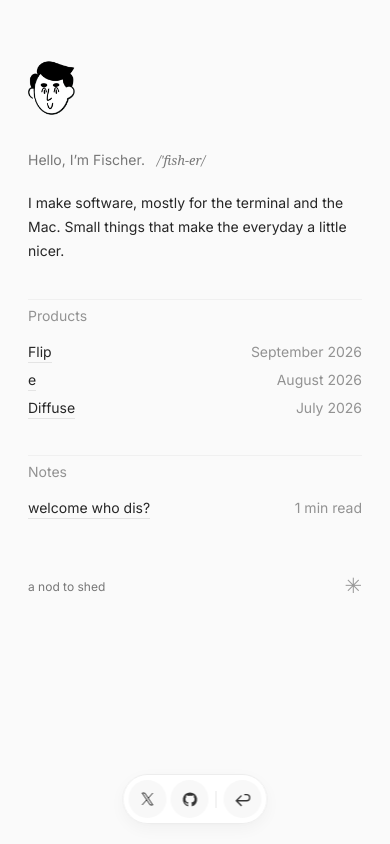
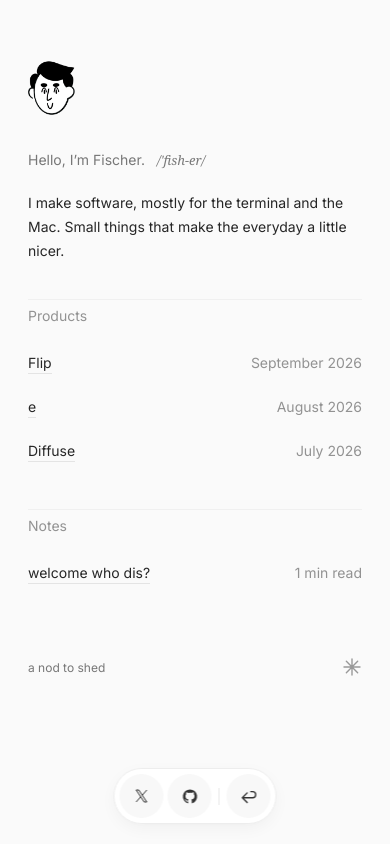
Before and after one commit to fschrhunt/www, a Next.js app: page / in a window 390 px wide. Built offline with nearby package versions, Linux system fonts and the light colour scheme.

Commit message:
Fix mobile tap targets, portrait hover, and contact viewport

```diff
--- a/src/app/contact/page.tsx
+++ b/src/app/contact/page.tsx
@@ -3,6 +3,7 @@ import Image from "next/image";
 import Link from "next/link";
 import { ReturnArrow } from "@/components/social-hub";
 import { ContactConversation } from "@/components/contact-conversation";
+import { ContactViewport } from "@/components/contact-viewport";
 
 export const metadata: Metadata = { title: "Get in touch · Fischer Hunt" };
 
@@ -10,13 +11,13 @@ export const metadata: Metadata = { title: "Get in touch · Fischer Hunt" };
 export default function Contact() {
   return <>
     <a className="skip-link" href="#conversation">Skip to conversation</a>
-    <main className="conversation-page" id="conversation">
+    <ContactViewport>
       <h1 className="sr-only">Get in touch with Fischer</h1>
       <header className="conversation-header">
         <Link className="portrait contact-portrait" href="/" aria-label="Fischer’s home page"><Image src="/portrait.png" alt="An illustrated portrait of Fischer" width={160} height={160} sizes="160px" preload /></Link>
         <Link className="back-to-index" href="/"><ReturnArrow /><span>back</span></Link>
       </header>
       <ContactConversation />
-    </main>
+    </ContactViewport>
   </>;
 }
--- a/src/app/globals.css
+++ b/src/app/globals.css
@@ -11,7 +11,7 @@
   -webkit-font-smoothing: antialiased;
 }
 * { box-sizing: border-box; }
-html { scroll-behavior: smooth; scroll-padding-top: 48px; }
+html { -webkit-text-size-adjust: 100%; text-size-adjust: 100%; scroll-behavior: smooth; scroll-padding-top: 48px; }
 body { margin: 0; background: var(--paper); color: var(--ink); line-height: 1.65; }
 h1, h2, h3, p { margin: 0; font-size: inherit; font-weight: 400; }
 ul { list-style: none; padding: 0; margin: 0; }
@@ -26,16 +26,16 @@ button { font: inherit; }
 .link-label::before, .link-label::after { content: ""; position: absolute; bottom: 0; left: 0; right: 0; height: 1px; pointer-events: none; }
 .link-label::before { background: var(--link-rule); }
 .link-label::after { background: var(--ink); transform: scaleX(0); transform-origin: left; transition: transform 380ms cubic-bezier(.22,1,.36,1); }
-.text-link:hover .link-label::after, .text-link:focus-visible .link-label::after { transform: scaleX(1); }
+.text-link:focus-visible .link-label::after { transform: scaleX(1); }
 .link-label [data-scrambling] { color: transparent; }
 .link-scramble { position: absolute; top: 0; left: 0; width: max-content; pointer-events: none; white-space: pre; transform-origin: left center; }
 .text-link::after { content: ""; position: absolute; display: block; width: 11px; height: 11px; top: 4px; left: calc(100% + 5px); background: var(--ink); mask: url(/link-arrow.svg) center / contain no-repeat; opacity: 0; transform: translate(-3px,3px); transform-origin: center; pointer-events: none; transition: opacity 240ms, transform 420ms cubic-bezier(.22,1,.36,1); }
-.text-link:hover::after, .text-link:focus-visible::after { opacity: .8; transform: translate(0); }
+.text-link:focus-visible::after { opacity: .8; transform: translate(0); }
 .skip-link { position: fixed; top: 12px; left: 12px; z-index: 20; background: white; padding: 8px 14px; transform: translateY(-160%); }
 .skip-link:focus { transform: none; }
-.portrait { position: relative; width: 48px; height: 58px; transform-origin: 50% 80%; transition: transform 350ms cubic-bezier(.2,.8,.2,1); }
-.portrait img { position: absolute; width: 84px; height: 84px; max-width: none; left: -19px; top: -14px; }
-.portrait:hover, .portrait:focus-visible { transform: rotate(-9deg) translateY(-2px); }
+.portrait { display: block; position: relative; width: 48px; height: 58px; }
+.portrait img { pointer-events: none; transform-origin: 50% 70%; transition: transform 350ms cubic-bezier(.2,.8,.2,1); position: absolute; width: 84px; height: 84px; max-width: none; left: -19px; top: -14px; }
+.portrait:focus-visible img { transform: rotate(-9deg) translateY(-2px); }
 
 /* A personal letter with one consistent reading edge. */
 .letter { max-width: 540px; margin: 0 auto; padding: 96px 0 140px; }
@@ -44,11 +44,10 @@ button { font: inherit; }
 .letter-note h1 { font-size: 15px; line-height: 25px; }
 .letter-note > p:not(:first-child) { color: #484848; line-height: 23px; }
 .letter-footer { display: flex; align-items: center; justify-content: space-between; margin-top: 74px; font-size: 12px; color: var(--muted); }
-.tiny-mark { font-size: 21px; color: #999; transition: transform 450ms; }
-.tiny-mark:hover { transform: rotate(90deg); }
+.tiny-mark { display: block; flex-shrink: 0; color: #999; transition: transform 450ms; }
 
 @media (max-width: 640px) {
-  .letter { width: auto; margin: 0 28px; padding-top: 60px; padding-bottom: 72px; }
+  .letter { width: auto; margin: 0 28px; padding-top: 60px; padding-bottom: calc(120px + env(safe-area-inset-bottom)); }
   .letter-note { gap: 20px; }
   .letter-note h1 { font-size: 14px; line-height: 24px; }
   .desktop-break { display: none; }
@@ -57,18 +56,18 @@ button { font: inherit; }
 @media (prefers-reduced-motion: reduce) {
   html { scroll-behavior: auto; }
   *, *::before, *::after { animation: none !important; transition: none !important; }
-  .portrait:hover, .portrait:focus-visible, .tiny-mark:hover { transform: none; }
+  .portrait:hover img, .portrait:focus-visible img, .tiny-mark:hover { transform: none; }
 }
 
 /* A small floating hub keeps social and contact links out of the letter. */
 .social-hub { position: fixed; z-index: 10; bottom: max(20px, env(safe-area-inset-bottom)); left: 50%; transform: translateX(-50%); display: flex; align-items: center; gap: 4px; padding: 5px; border: 1px solid #ededed; border-radius: 30px; background: #ffffffed; backdrop-filter: blur(12px); box-shadow: 0 2px 4px #00000004, 0 5px 16px #0000000a; }
-.social-hub > a { position: relative; display: flex; align-items: center; justify-content: center; width: 38px; height: 38px; border-radius: 50%; background: #f8f8f8; color: #333; transition: background 180ms; }
+.social-hub > a { position: relative; display: flex; align-items: center; justify-content: center; width: 44px; height: 44px; border-radius: 50%; background: #f8f8f8; color: #333; transition: background 180ms; }
 .social-hub > a:hover, .social-hub > a:focus-visible { background: #efefef; }
 .social-hub > a[aria-current] { background: #eaeaea; }
 .hub-divider { width: 1px; height: 17px; background: #e8e8e8; margin: 0 3px; }
 .hub-tooltip { position: absolute; bottom: calc(100% + 15px); left: 50%; transform: translate(-50%, 3px); padding: 4px 8px; border-radius: 5px; background: #303030; color: #fff; white-space: nowrap; font-size: 11px; line-height: 18px; opacity: 0; visibility: hidden; pointer-events: none; transition: opacity 160ms, transform 160ms, visibility 160ms; }
-.social-hub > a:hover .hub-tooltip, .social-hub > a:focus-visible .hub-tooltip { opacity: 1; visibility: visible; transform: translate(-50%, 0); }
-.back-to-index { display: inline-flex; align-items: center; gap: 9px; color: var(--muted); font-size: 13px; }
+.social-hub > a:focus-visible .hub-tooltip { opacity: 1; visibility: visible; transform: translate(-50%, 0); }
+.back-to-index { min-width: 44px; min-height: 44px; display: inline-flex; align-items: center; gap: 9px; color: var(--muted); font-size: 13px; }
 .back-to-index:hover { color: var(--ink); }
 @media (pointer: coarse) {
   .social-hub > a { width: 44px; height: 44px; }
@@ -76,9 +75,9 @@ button { font: inherit; }
 
 /* A bounded conversation keeps the composer visible while longer notes scroll above it. */
 .sr-only { position: absolute; width: 1px; height: 1px; padding: 0; margin: -1px; overflow: hidden; clip-path: inset(50%); white-space: nowrap; border: 0; }
-.conversation-page { width: min(440px, calc(100% - 48px)); height: 100dvh; max-height: 960px; margin: 0 auto; padding-top: 48px; padding-bottom: max(22px, env(safe-area-inset-bottom)); display: flex; flex-direction: column; }
+.conversation-page { width: min(440px, calc(100% - 48px)); height: var(--conversation-height, 100dvh); max-height: 960px; margin: 0 auto; position: fixed; top: var(--conversation-top, 0px); left: 0; right: 0; padding-top: 48px; padding-bottom: max(22px, env(safe-area-inset-bottom)); display: flex; flex-direction: column; }
 .conversation-header { display: flex; flex-shrink: 0; align-items: center; justify-content: space-between; height: 44px; margin-bottom: 38px; }
-.contact-portrait { display: block; width: 32px; height: 38px; }
+.contact-portrait { display: block; width: 44px; height: 44px; }
 .contact-portrait img { width: 58px; height: 58px; left: -13px; top: -10px; }
 .conversation-thread { flex: 1; min-height: 0; overflow-y: auto; overscroll-behavior: contain; scrollbar-width: thin; scrollbar-color: #dedede transparent; padding: 2px 3px 28px; margin: 0 -3px; }
 .message-row { display: flex; margin-bottom: 8px; animation: message-appear 240ms ease-out both; }
@@ -92,9 +91,9 @@ button { font: inherit; }
 .typing-bubble i:nth-child(3) { animation-delay: 240ms; }
 .conversation-bottom { flex-shrink: 0; padding-top: 12px; }
 .conversation-composer { display: flex; align-items: flex-end; gap: 8px; }
-.conversation-composer input, .conversation-composer textarea { font: inherit; line-height: 22px; border: 1px solid transparent; background: #ebebed; color: #262626; min-width: 0; flex: 1; width: 100%; border-radius: 22px; padding: 10px 15px; outline: none; transition: background 160ms, border-color 160ms; }
+.conversation-composer input, .conversation-composer textarea { font: inherit; font-size: 16px; line-height: 22px; border: 1px solid transparent; background: #ebebed; color: #262626; min-width: 0; flex: 1; width: 100%; border-radius: 22px; padding: 10px 15px; outline: none; transition: background 160ms, border-color 160ms; }
 .conversation-composer input { height: 44px; }
-.conversation-composer textarea { resize: none; field-sizing: content; min-height: 44px; max-height: 150px; }
+.conversation-composer textarea { resize: none; field-sizing: content; min-height: 44px; max-height: min(150px, 25dvh); }
 .conversation-composer input::placeholder, .conversation-composer textarea::placeholder { color: #959595; }
 .conversation-composer input:focus, .conversation-composer textarea:focus { background: #e6e6e8; border-color: #d2d2d4; }
 .conversation-composer [aria-invalid="true"] { border-color: #777; }
@@ -108,7 +107,7 @@ button { font: inherit; }
 .email-draft-button { display: flex; align-items: center; justify-content: space-between; padding: 12px 16px; border-radius: 22px; background: #303030; color: white; font-size: 13px; }
 .email-draft-button:hover { background: #444; }
 .handoff-options { display: flex; justify-content: center; gap: 24px; margin-top: 14px; }
-.handoff-options button { padding: 4px 0; border: 0; background: none; color: #777; font-size: 12px; cursor: pointer; }
+.handoff-options button { min-height: 44px; padding: 8px; border: 0; background: none; color: #777; font-size: 12px; cursor: pointer; }
 .handoff-options button:hover { color: #262626; }
 @keyframes typing-dot { 0%, 60%, 100% { opacity: .4; } 30% { opacity: 1; } }
 @keyframes message-appear { from { opacity: 0; transform: translateY(4px); } to { opacity: 1; transform: none; } }
@@ -135,7 +134,7 @@ button { font: inherit; }
 .product-note { display: flex; flex-direction: column; gap: 23px; margin-top: 52px; }
 .product-note h1 { font-size: 18px; }
 .product-note > p { color: #484848; line-height: 23px; }
-.product-note .product-meta { display: flex; justify-content: space-between; gap: 24px; font-size: 12px; color: #888; }
+.product-note .product-meta { display: flex; flex-wrap: wrap; justify-content: space-between; gap: 24px; font-size: 12px; color: #888; }
 
 /* One entrance treatment, replayed by the route template, with a short reading-order stagger. */
 .page-entry { display: contents; }
@@ -176,3 +175,39 @@ button { font: inherit; }
 .flip-example-body { min-height: 218px; padding: 26px; white-space: pre-line; }
 .example-label { color: #999; font-size: 10px; letter-spacing: 1px; margin-bottom: 22px; }
 .example-secondary { color: #888; margin-top: 12px; font-size: 13px; line-height: 22px; }
+
+/* Touch gets room to tap without turning a first tap into a hover preview. */
+a, button { touch-action: manipulation; }
+.letter-footer > a { display: inline-flex; align-items: center; min-height: 44px; }
+button.showcase-bar { min-height: 44px; }
+@media (hover: hover) and (pointer: fine) and (min-width: 641px) {
+  .text-link:hover .link-label::after { transform: scaleX(1); }
+  .text-link:hover::after { opacity: .8; transform: translate(0); }
+  .portrait:hover img { transform: rotate(-9deg) translateY(-2px); }
+  .tiny-mark:hover { transform: rotate(90deg); }
+  .social-hub > a:hover .hub-tooltip { opacity: 1; visibility: visible; transform: translate(-50%, 0); }
+}
+@media (any-pointer: coarse), (max-width: 640px) {
+  .products ul { gap: 0; }
+  .products li { min-height: 44px; align-items: center; }
+  .products .text-link { padding-block: 11px; }
+  .products .text-link::before { content: ""; position: absolute; inset: 0 -10px; min-width: 44px; }
+  .products .text-link::after { top: 15px; }
+  .product-note > p > .text-link { padding-block: 11px; }
+  .product-note > p > .text-link::after { top: 15px; }
+}
+@media (max-width: 380px) {
+  .letter { margin-inline: max(20px, env(safe-area-inset-left)) max(20px, env(safe-area-inset-right)); }
+  .products li { gap: 12px; }
+  .product-note .product-meta { gap: 8px 16px; }
+}
+@media (orientation: landscape) and (max-height: 550px) {
+  .letter { padding-top: 32px; }
+  .social-hub { bottom: max(10px, env(safe-area-inset-bottom)); }
+}
+.conversation-page[data-compact] { padding-top: 12px; padding-bottom: max(8px, env(safe-area-inset-bottom)); }
+.conversation-page[data-compact] .conversation-header { margin-bottom: 8px; }
+.conversation-page[data-compact] .conversation-footnote { display: none; }
+@media (prefers-reduced-motion: reduce) {
+  .portrait:hover img, .tiny-mark:hover { transform: none; }
+}
--- a/src/app/layout.tsx
+++ b/src/app/layout.tsx
@@ -1,9 +1,11 @@
-import type { Metadata } from "next";
+import type { Metadata, Viewport } from "next";
 import localFont from "next/font/local";
 import { FaviconTheme } from "@/components/favicon-theme";
 import "./globals.css";
 
 const inter = localFont({ src: "./fonts/inter-regular.ttf", variable: "--font-inter", display: "swap", weight: "400" });
+
+export const viewport: Viewport = { width: "device-width", initialScale: 1, viewportFit: "cover" };
 
 export const metadata: Metadata = {
   title: "Fischer Hunt",
--- a/src/app/page.tsx
+++ b/src/app/page.tsx
@@ -1,4 +1,5 @@
 import Image from "next/image";
+import Link from "next/link";
 import { SocialHub } from "@/components/social-hub";
 import { ScrambleLink } from "@/components/scramble-link";
 
@@ -11,9 +12,9 @@ const products = [
 
 /** The supplied portrait, framed around its transparent padding and tilted on hover. */
 function Portrait() {
-  return <div className="portrait" tabIndex={0} aria-label="Hello from Fischer">
+  return <Link className="portrait" href="/" aria-label="Fischer’s home page">
     <Image src="/portrait.png" alt="An illustrated portrait of Fischer" width={160} height={160} sizes="160px" preload />
-  </div>;
+  </Link>;
 }
 
 /** A personal introduction, products, notes, and floating contact hub. */
@@ -42,7 +43,7 @@ export default function Home() {
         <span className="reading-time">1 min read</span>
       </li></ul>
     </section>
-    <footer className="letter-footer"><a href="https://shedsgns.me/" aria-label="A nod to Shed for the design inspiration">a nod to shed</a><span className="tiny-mark" aria-hidden="true">✳</span></footer>
+    <footer className="letter-footer"><a href="https://shedsgns.me/" aria-label="A nod to Shed for the design inspiration">a nod to shed</a><svg className="tiny-mark" width="20" height="20" viewBox="0 0 20 20" fill="none" aria-hidden="true"><path d="M10 2v16M2 10h16M4.35 4.35l11.3 11.3M4.35 15.65l11.3-11.3" stroke="currentColor" strokeWidth="1.4" strokeLinecap="round" /></svg></footer>
   </main>
   <SocialHub />
   </>;
--- a/src/components/scramble-link.tsx
+++ b/src/components/scramble-link.tsx
@@ -55,8 +55,9 @@ export function ScrambleLink({ children, className = "", ...props }: ScrambleLin
   useEffect(() => () => cancelAnimationFrame(frame.current), []);
 
   return (
-    <Link {...props} className={`text-link ${className}`} onPointerEnter={animate}
-      onPointerLeave={reset} onFocus={animate} onBlur={reset}>
+    <Link {...props} className={`text-link ${className}`}
+      onPointerEnter={event => { if (event.pointerType === "mouse") animate(); }}
+      onPointerLeave={reset} onFocus={event => { if (event.currentTarget.matches(":focus-visible")) animate(); }} onBlur={reset}>
       <span className="link-label">
         <span ref={label}>{children}</span>
         <span className="link-scramble" ref={overlay} aria-hidden="true" />
```
Also changed, not shown: src/components/contact-viewport.tsx (added, +31 -0 lines), 3 other files (tests, documents, lock files or other folders).
